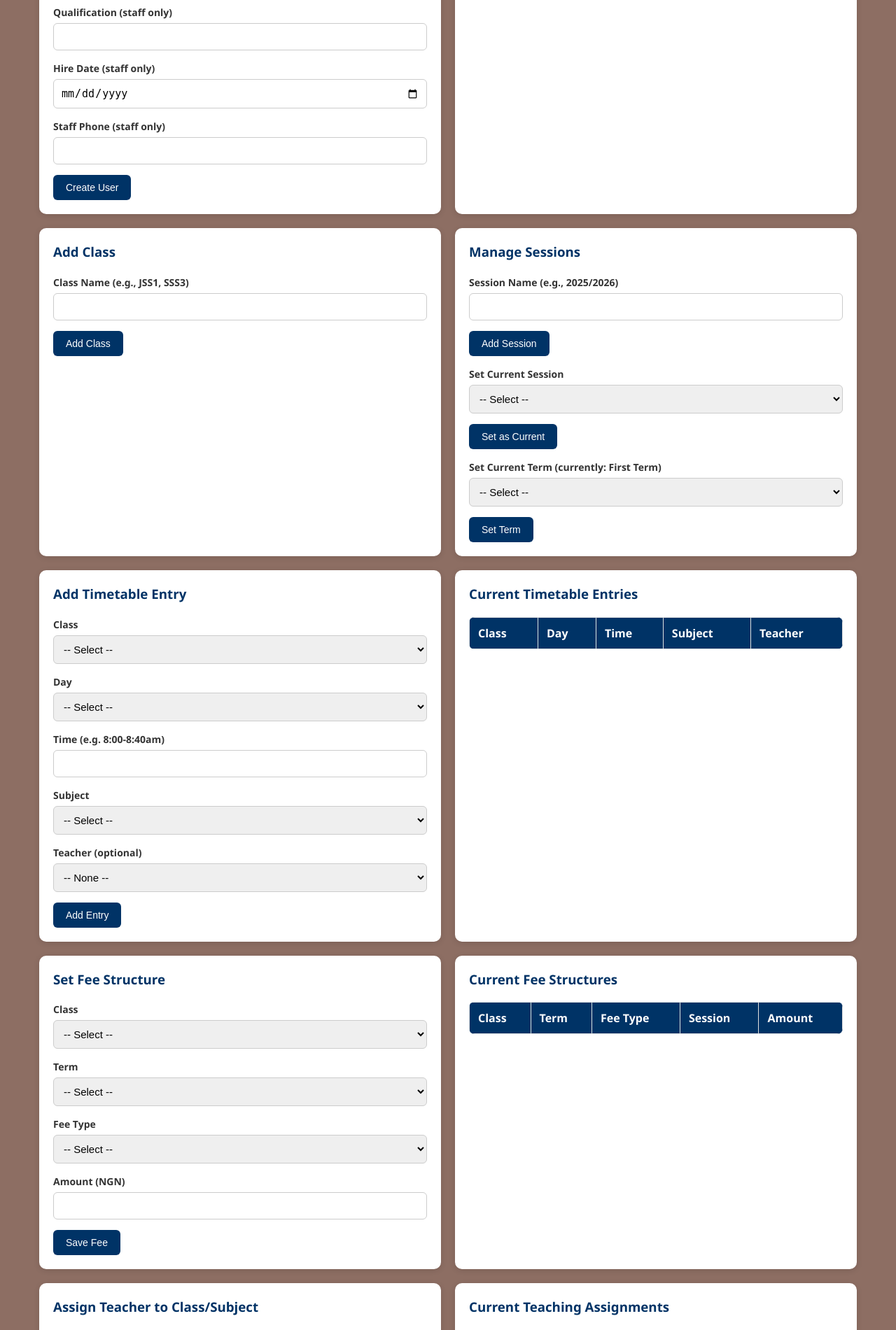
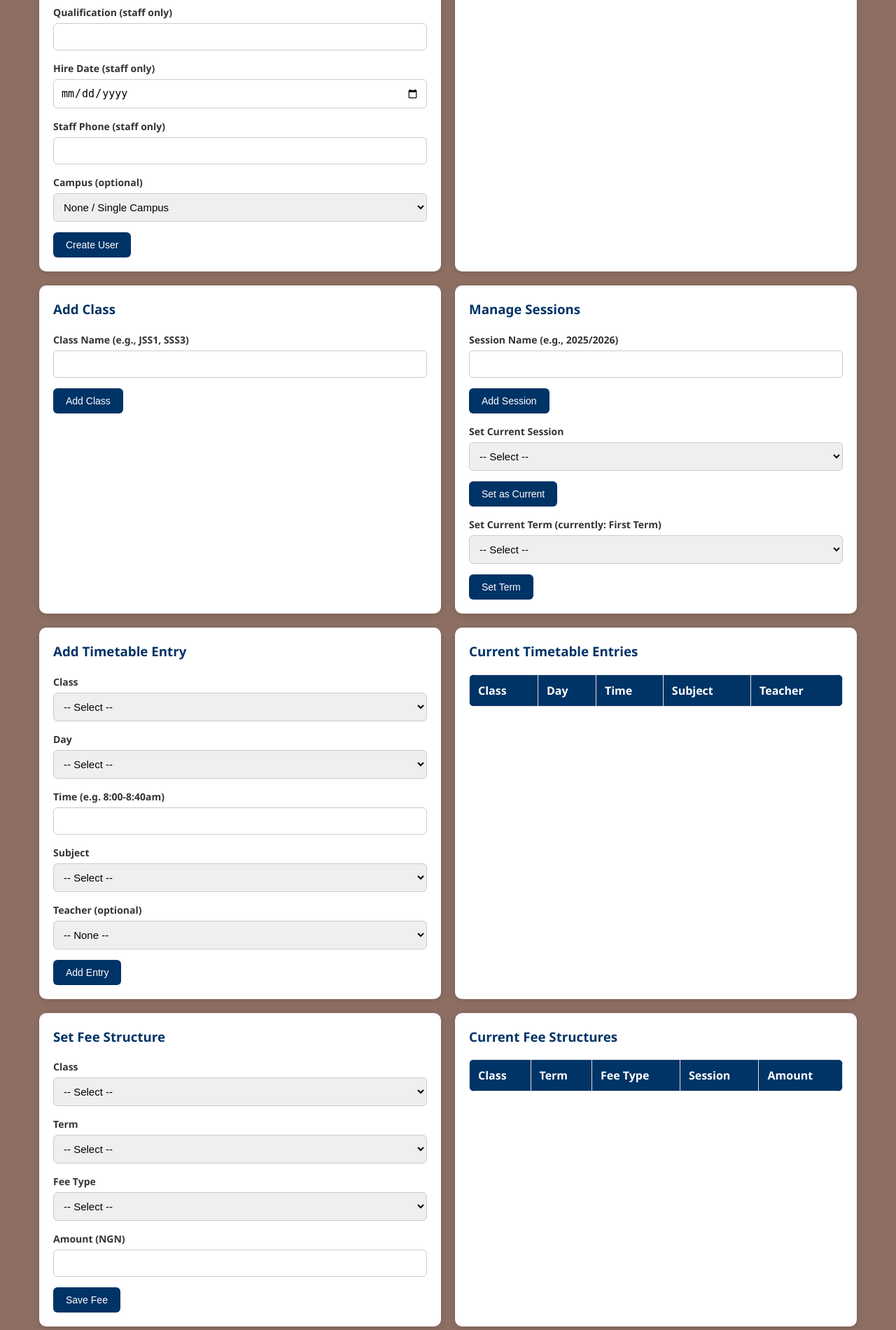
Before and after one commit to rufusofuzor123/prudenceinternationalschool_portal, a Flask app: page /admin/dashboard in a window 1280 px wide. Shown: the part 3676-5577 px from the top of the page at 70% size. Run offline with Flask 3, Linux system fonts and the light colour scheme; a user stored in the database is signed in; data comes from the database, SQL or seed files in the repository; data that the repository does not hold is empty.

Commit message:
Add school branch/campus support (foundational: Campus model, class/user assignment)

```diff
--- a/app.py
+++ b/app.py
@@ -76,6 +76,7 @@ class User(UserMixin, db.Model):
     bank_account_name = db.Column(db.String(150), nullable=True)
     paystack_recipient_code = db.Column(db.String(100), nullable=True)
     combination_id = db.Column(db.Integer, db.ForeignKey("subject_combinations.id"), nullable=True)
+    campus_id = db.Column(db.Integer, db.ForeignKey("campuses.id"), nullable=True)
 
     def set_password(self, password: str) -> None:
         self.password_hash = generate_password_hash(password)
@@ -94,6 +95,7 @@ class SchoolClass(db.Model):
     __tablename__ = "school_classes"
     id = db.Column(db.Integer, primary_key=True)
     name = db.Column(db.String(50), unique=True, nullable=False)
+    campus_id = db.Column(db.Integer, db.ForeignKey("campuses.id"), nullable=True)
 
 
 class Session(db.Model):
@@ -337,6 +339,13 @@ class CombinationSubject(db.Model):
 
     combination = db.relationship("SubjectCombination", backref="combination_subjects")
     subject = db.relationship("Subject", backref="combination_links")
+
+
+class Campus(db.Model):
+    __tablename__ = "campuses"
+    id = db.Column(db.Integer, primary_key=True)
+    name = db.Column(db.String(100), nullable=False)
+    address = db.Column(db.String(300), nullable=True)
 
 
 class AcademicResult(db.Model):
@@ -1432,6 +1441,8 @@ def admin_dashboard():
             qualification = request.form.get("qualification")
             hire_date_str = request.form.get("hire_date")
             staff_phone = request.form.get("staff_phone")
+            campus_id_str = request.form.get("campus_id")
+            campus_id = int(campus_id_str) if campus_id_str else None
             from datetime import datetime as dt
             hire_date = dt.strptime(hire_date_str, "%Y-%m-%d").date() if hire_date_str else None
 
@@ -1458,7 +1469,8 @@ def admin_dashboard():
                     qualification=qualification,
                     hire_date=hire_date,
                     staff_phone=staff_phone,
-                    admission_number=admission_number
+                    admission_number=admission_number,
+                    campus_id=campus_id
                 )
                 new_user.set_password(password)
                 db.session.add(new_user)
@@ -1549,6 +1561,24 @@ def admin_dashboard():
                     flash("Parent linked to student!", "success")
                 else:
                     flash("This link already exists.", "danger")
+
+        elif action == "create_campus":
+            campus_name = request.form.get("campus_name")
+            campus_address = request.form.get("campus_address")
+            if campus_name and not Campus.query.filter_by(name=campus_name).first():
+                db.session.add(Campus(name=campus_name, address=campus_address))
+                db.session.commit()
+                flash("Campus created!", "success")
+
+        elif action == "assign_class_campus":
+            class_id = request.form.get("class_id_for_campus")
+            campus_id = request.form.get("campus_id_for_class")
+            if class_id and campus_id:
+                class_obj = db.session.get(SchoolClass, int(class_id))
+                if class_obj:
+                    class_obj.campus_id = int(campus_id)
+                    db.session.commit()
+                    flash(f"{class_obj.name} assigned to campus!", "success")
 
         elif action == "create_combination":
             combo_name = request.form.get("combo_name")
@@ -1743,7 +1773,8 @@ def admin_dashboard():
         students_for_linking=User.query.filter_by(role="student").all(),
         parent_links=ParentChild.query.all(),
         combinations=SubjectCombination.query.all(),
-        combination_subjects=CombinationSubject.query.all()
+        combination_subjects=CombinationSubject.query.all(),
+        campuses=Campus.query.all()
     )
 @app.route("/admin/payroll", methods=["GET", "POST"])
 @login_required
@@ -2486,6 +2517,19 @@ with app.app_context():
         db.session.execute(text("ALTER TABLE users ADD COLUMN combination_id INTEGER REFERENCES subject_combinations(id)"))
         db.session.commit()
 
+    if "campuses" not in inspector.get_table_names():
+        Campus.__table__.create(db.engine)
+
+    user_columns_4 = [col["name"] for col in inspector.get_columns("users")]
+    if "campus_id" not in user_columns_4:
+        db.session.execute(text("ALTER TABLE users ADD COLUMN campus_id INTEGER REFERENCES campuses(id)"))
+        db.session.commit()
+
+    class_columns = [col["name"] for col in inspector.get_columns("school_classes")]
+    if "campus_id" not in class_columns:
+        db.session.execute(text("ALTER TABLE school_classes ADD COLUMN campus_id INTEGER REFERENCES campuses(id)"))
+        db.session.commit()
+
     if "grading_scales" not in inspector.get_table_names():
         GradingScale.__table__.create(db.engine)
 
--- a/templates/admin_dashboard.html
+++ b/templates/admin_dashboard.html
@@ -89,6 +89,15 @@
             <div class="form-group"><label>Qualification (staff only)</label><input type="text" name="qualification" class="form-control"></div>
             <div class="form-group"><label>Hire Date (staff only)</label><input type="date" name="hire_date" class="form-control"></div>
             <div class="form-group"><label>Staff Phone (staff only)</label><input type="text" name="staff_phone" class="form-control"></div>
+            <div class="form-group">
+                <label>Campus (optional)</label>
+                <select name="campus_id" class="form-control">
+                    <option value="">None / Single Campus</option>
+                    {% for c in campuses %}
+                    <option value="{{ c.id }}">{{ c.name }}</option>
+                    {% endfor %}
+                </select>
+            </div>
             <button type="submit" class="btn btn-primary">Create User</button>
         </form>
     </div>
@@ -464,6 +473,47 @@
 
 <div class="dashboard-grid" style="margin-top:20px;">
     <div class="card">
+        <h3>Create Campus/Branch</h3>
+        <form method="POST">
+            <input type="hidden" name="action" value="create_campus">
+            <div class="form-group"><label>Campus Name</label><input type="text" name="campus_name" class="form-control" required></div>
+            <div class="form-group"><label>Address</label><input type="text" name="campus_address" class="form-control"></div>
+            <button type="submit" class="btn btn-primary">Create Campus</button>
+        </form>
+
+        <h4 style="margin-top:20px;">Assign Class to Campus</h4>
+        <form method="POST">
+            <input type="hidden" name="action" value="assign_class_campus">
+            <div class="form-group">
+                <label>Class</label>
+                <select name="class_id_for_campus" class="form-control" required>
+                    {% for c in classes %}
+                    <option value="{{ c.id }}">{{ c.name }}</option>
+                    {% endfor %}
+                </select>
+            </div>
+            <div class="form-group">
+                <label>Campus</label>
+                <select name="campus_id_for_class" class="form-control" required>
+                    {% for c in campuses %}
+                    <option value="{{ c.id }}">{{ c.name }}</option>
+                    {% endfor %}
+                </select>
+            </div>
+            <button type="submit" class="btn btn-primary">Assign</button>
+        </form>
+
+        <h4 style="margin-top:20px;">Campuses</h4>
+        <ul>
+            {% for c in campuses %}
+            <li>{{ c.name }} — {{ c.address or 'No address set' }}</li>
+            {% else %}
+            <li>No campuses created yet.</li>
+            {% endfor %}
+        </ul>
+    </div>
+
+    <div class="card">
         <h3>Create Subject Combination</h3>
         <form method="POST">
             <input type="hidden" name="action" value="create_combination">
```
